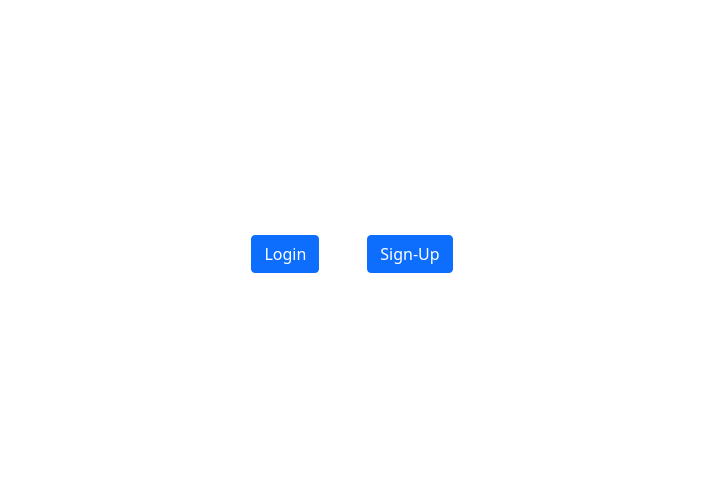
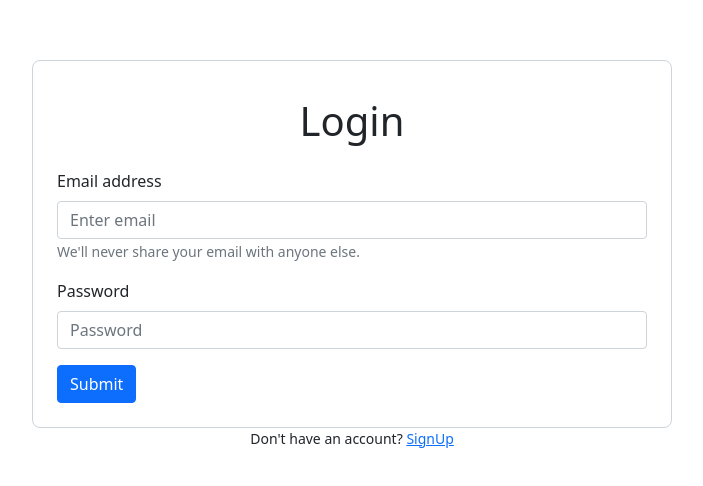
Before and after one commit to Shubh-Nisar/workshop-frontend, a React (Create React App) app: page / in a window 1280 px wide. Shown: the part 146-632 px from the top of the page, without its empty margins (288-991 px from the left). Built offline with nearby package versions, Linux system fonts and the light colour scheme.

Commit message:
login signup ui

```diff
--- a/src/App.js
+++ b/src/App.js
@@ -2,7 +2,6 @@ import React from "react";
 import { Switch, Route, BrowserRouter as Router } from "react-router-dom";
 
 // Screens
-import Home from "./screens/Home/Home";
 import Login from "./screens/Login/Login";
 import Signup from "./screens/Signup/Signup";
 import Blog from "./screens/Blog/Blog";
@@ -14,11 +13,10 @@ const App = () => {
   return (
     <Router>
       <Switch>
-        <Route component={Login} path="/login" />
         <Route component={Signup} path="/signup" />
         <Route component={Blog} path="/blog" />
         <Route component={AddBlog} path="/add-blog" />
-        <Route component={Home} path="/" />
+        <Route component={Login} path="/" />
       </Switch>
     </Router>
   );
--- a/src/screens/Login/Login.css
+++ b/src/screens/Login/Login.css
@@ -8,5 +8,17 @@
   border: 1px solid #ced4da;
   border-radius: 8px;
   padding: 24px;
-  margin: auto 12px;
+  width: 100%;
 }
+
+.Login-Container {
+  width: 50%;
+  height: 100vh;
+  margin: auto;
+  display: flex;
+  flex-direction: column;
+  justify-self: center;
+  align-self: center;
+  justify-content: center;
+  align-items: center;
+}
--- a/src/screens/Login/Login.js
+++ b/src/screens/Login/Login.js
@@ -1,5 +1,6 @@
 import React from "react";
 import "./Login.css";
+import { Link } from 'react-router-dom';
 
 // BTS
 import Form from "react-bootstrap/Form";
@@ -7,7 +8,7 @@ import Button from "react-bootstrap/Button";
 
 const Login = (props) => {
   return (
-    <div className="Container">
+    <div className="Login-Container">
       <div className="Login-Form">
         <div className="Login-Title">
           <h1>Login</h1>
@@ -30,6 +31,9 @@ const Login = (props) => {
           </Button>
         </Form>
       </div>
+      <small>
+        Don't have an account? <Link to="/signup">SignUp</Link>
+      </small>
     </div>
   );
 };
--- a/src/screens/Signup/Signup.css
+++ b/src/screens/Signup/Signup.css
@@ -8,5 +8,6 @@
   border: 1px solid #ced4da;
   border-radius: 8px;
   padding: 24px;
-  margin: auto 12px;
+  width: 100%;
+  /* margin: auto 12px; */
 }
--- a/src/screens/Signup/Signup.js
+++ b/src/screens/Signup/Signup.js
@@ -1,5 +1,6 @@
 import React from "react";
 import "./Signup.css";
+import { Link } from 'react-router-dom';
 
 // BTS
 import Form from "react-bootstrap/Form";
@@ -7,7 +8,7 @@ import Button from "react-bootstrap/Button";
 
 const Login = (props) => {
   return (
-    <div className="Container">
+    <div className="Login-Container">
       <div className="Signup-Form">
         <div className="Signup-Title">
           <h1>Sign-Up</h1>
@@ -20,9 +21,6 @@ const Login = (props) => {
           <Form.Group className="mb-3" controlId="formBasicEmail">
             <Form.Label>Email address</Form.Label>
             <Form.Control type="email" placeholder="Enter email" />
-            <Form.Text className="text-muted">
-              We'll never share your email with anyone else.
-            </Form.Text>
           </Form.Group>
 
           <Form.Group className="mb-3" controlId="formBasicPassword">
@@ -34,6 +32,9 @@ const Login = (props) => {
           </Button>
         </Form>
       </div>
+      <small>
+        Already have an account? <Link to="/">Login</Link>
+      </small>
     </div>
   );
 };
```
